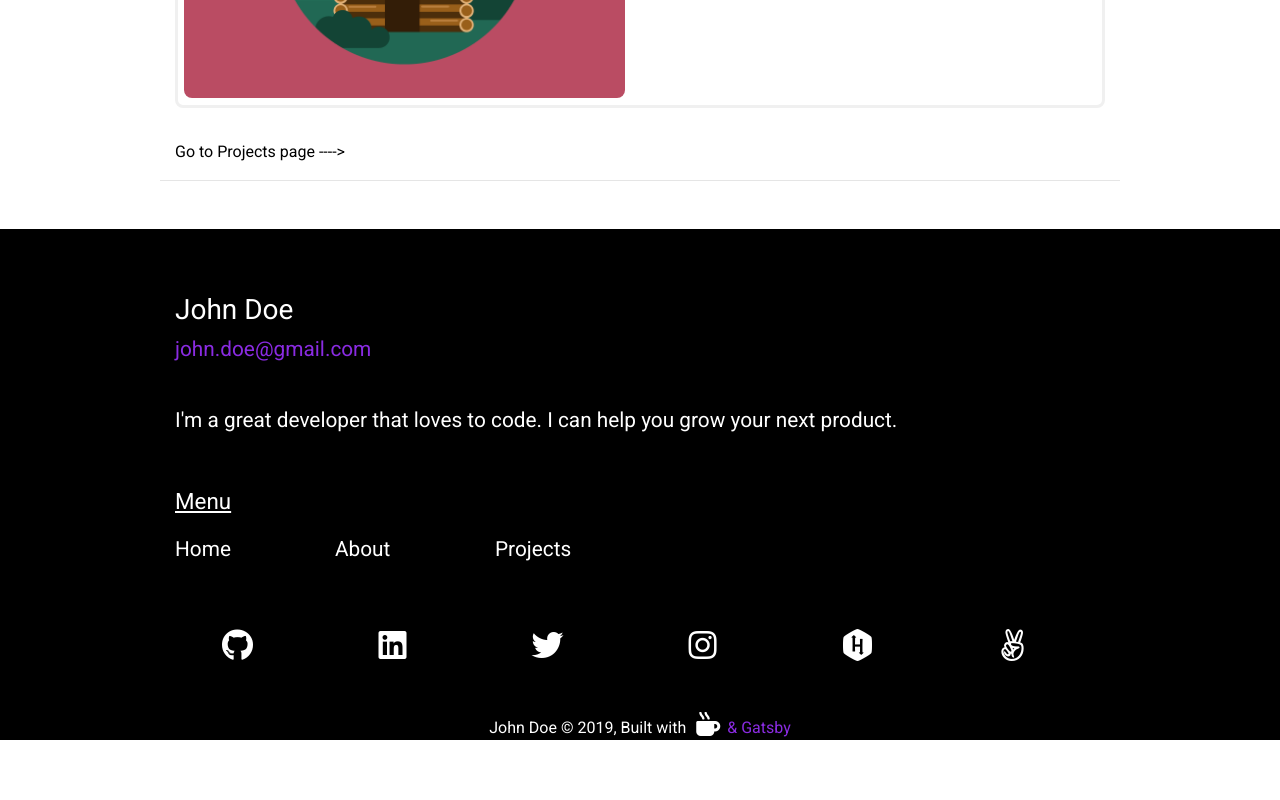
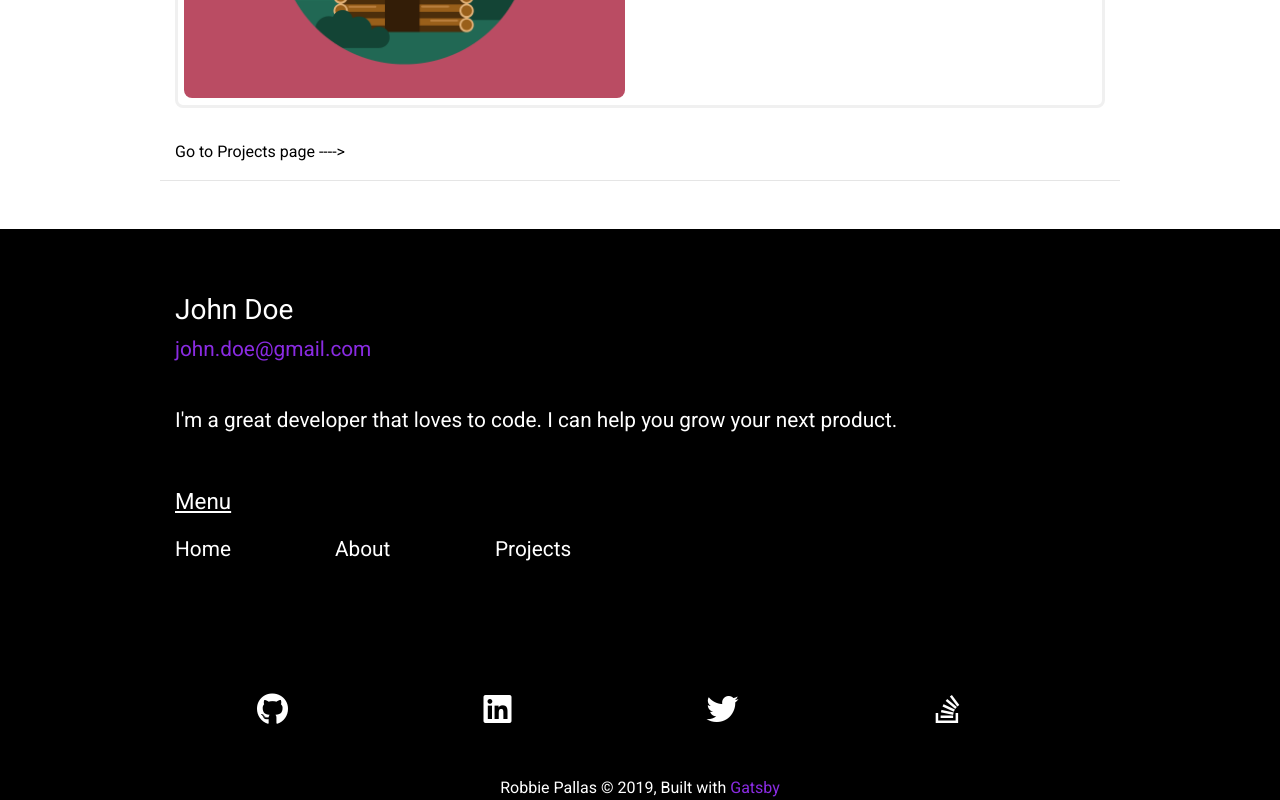
Before and after one commit to rpallas/robbiepallas.com, a Gatsby site: page / in a window 1280 px wide. Shown: the part 1751-2551 px from the top of the page. Before the commit the page ends 2491 px from the top, so only its background shows below. Built offline with nearby package versions, Linux system fonts and the light colour scheme; Gatsby itself is replaced by a stand-in of ours.

Commit message:
fixes todo - uses SocialRow in footer

```diff
--- a/src/components/layout/Footer.js
+++ b/src/components/layout/Footer.js
@@ -5,6 +5,8 @@ import { Link } from "gatsby"
 
 import "./footer.css"
 import "../../fontawesome/css/all.min.css"
+
+import SocialRow from "../SocialRow/SocialRow"
 
 const Footer = () => (
   <Jumbotron fluid style={footer_styles}>
@@ -52,78 +54,17 @@ const Footer = () => (
           </Link>
         </Col>
       </Row>
-
-      {/* TODO: Make use of the SocialRow component to make the below icons obsolete */}
-
       <Row className="footer_social text-center">
         <Col>
-          <a
-            href="https://www.github.com/"
-            target="_blank"
-            rel="noopener noreferrer"
-          >
-            <i className="fab fa-github hover_effect" />
-          </a>
-        </Col>
-        <Col>
-          <a
-            href="https://www.linkedin.com/"
-            target="_blank"
-            rel="noopener noreferrer"
-          >
-            <i className="fab fa-linkedin hover_effect" />
-          </a>
-        </Col>
-        <Col>
-          <a
-            href="https://twitter.com/"
-            target="_blank"
-            rel="noopener noreferrer"
-          >
-            <i className="fab fa-twitter hover_effect" />
-          </a>
-        </Col>
-
-        <Col>
-          <a
-            href="https://www.instagram.com/"
-            target="_blank"
-            rel="noopener noreferrer"
-          >
-            <i className="fab fa-instagram hover_effect" />
-          </a>
-        </Col>
-
-        <Col>
-          <a
-            className="hover_effect"
-            href="https://www.hackerrank.com/"
-            target="_blank"
-            rel="noopener noreferrer"
-          >
-            <i className="fab fa-hackerrank hover_effect" />
-          </a>
-        </Col>
-        <Col>
-          <a href="https://angel.co/" target="_blank" rel="noopener noreferrer">
-            <i className="fab fa-angellist hover_effect" />
-          </a>
+          <SocialRow />
         </Col>
       </Row>
       <Row className="text-center" style={{ marginTop: "3rem" }}>
         <Col>
-          John Doe © {new Date().getFullYear()}, Built with
-          <i
-            className="fas fa-mug-hot"
-            style={{
-              marginLeft: "10px",
-              marginRight: "3px",
-              fontSize: "1.5rem",
-            }}
-          />
+          Robbie Pallas © {new Date().getFullYear()}, Built with
           <a href="https://www.gatsbyjs.org">
             {" "}
-            <span className="blueViolet">& Gatsby</span>
+            <span className="blueViolet">Gatsby</span>
           </a>
         </Col>
       </Row>
```
